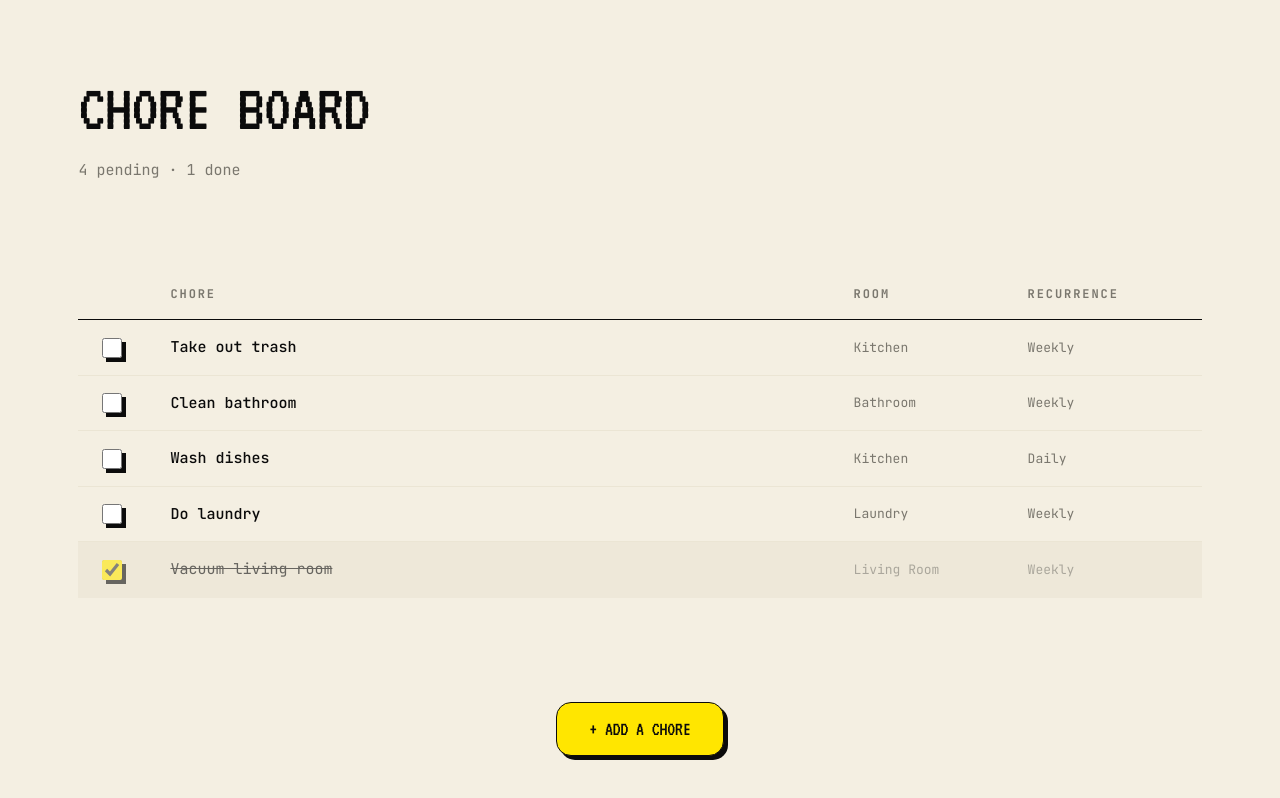
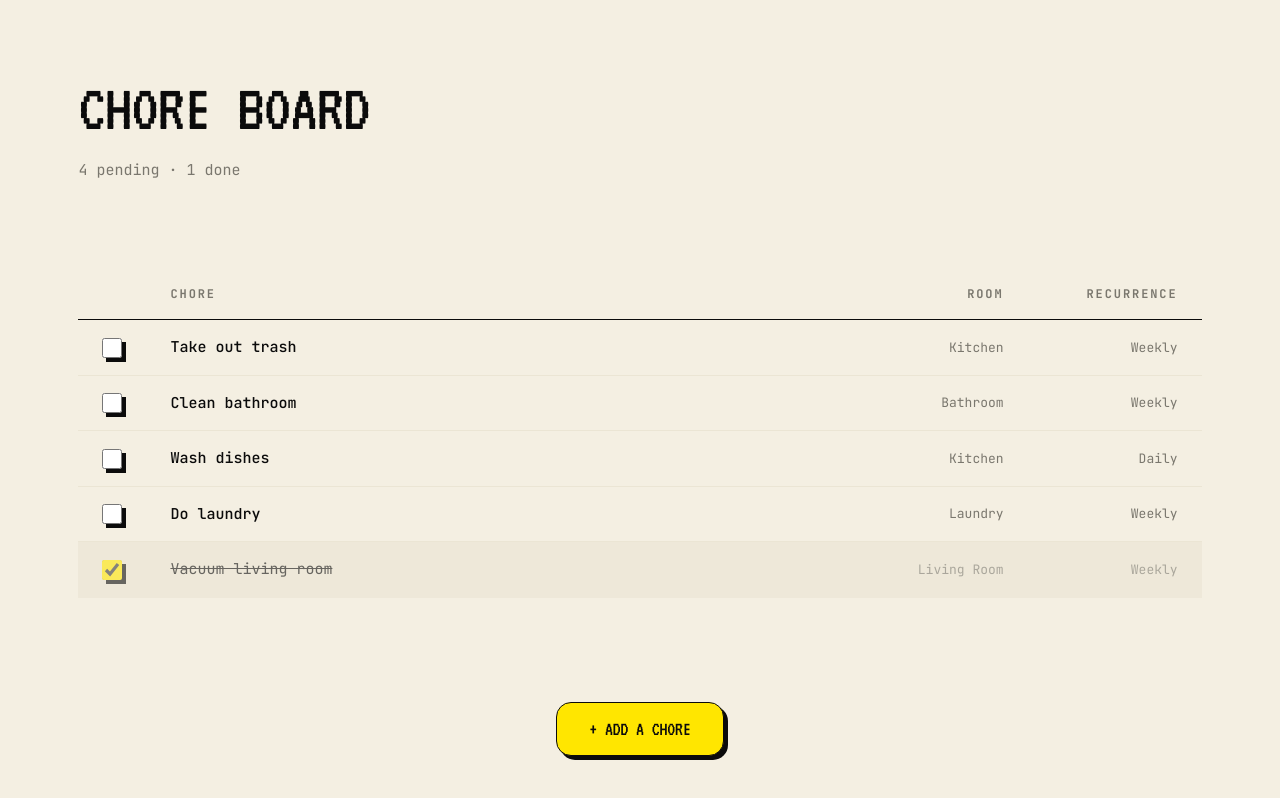
Before and after one commit to serenaengquist/chore-list, a Next.js app: page / in a window 1280 px wide. Shown: the top 798 px of the page. Built offline with nearby package versions, Linux system fonts and the light colour scheme.

Commit message:
Right-align Room and Recurrence columns
Changes:
- Room column: textAlign 'right'
- Recurrence column: textAlign 'right' (lines up at row end)
- Headers also right-aligned to match content
- Chore name stays left-aligned
- Clean visual layout with data anchored to edges

```diff
--- a/src/app/dashboard.tsx
+++ b/src/app/dashboard.tsx
@@ -172,13 +172,12 @@ export default function Dashboard() {
               letterSpacing: 'var(--tracking-wider)',
               color: 'var(--color-fg-muted)',
               fontWeight: 'bold',
-              textAlign: 'left',
             }}
           >
-            <div></div>
-            <div>CHORE</div>
-            <div>ROOM</div>
-            <div>RECURRENCE</div>
+            <div style={{ textAlign: 'left' }}></div>
+            <div style={{ textAlign: 'left' }}>CHORE</div>
+            <div style={{ textAlign: 'right' }}>ROOM</div>
+            <div style={{ textAlign: 'right' }}>RECURRENCE</div>
           </div>
 
           {/* Chore Rows */}
@@ -197,7 +196,6 @@ export default function Dashboard() {
                 transition: 'background-color 80ms linear',
                 backgroundColor: chore.status === 'done' ? 'var(--color-surface-sunk)' : 'transparent',
                 opacity: chore.status === 'done' ? 0.6 : 1,
-                textAlign: 'left',
               }}
               onMouseEnter={(e) => {
                 if (chore.status === 'pending') {
@@ -235,12 +233,12 @@ export default function Dashboard() {
               </div>
 
               {/* Room */}
-              <div style={{ fontSize: 'var(--text-body-sm)', color: 'var(--color-fg-muted)', textAlign: 'left' }}>
+              <div style={{ fontSize: 'var(--text-body-sm)', color: 'var(--color-fg-muted)', textAlign: 'right' }}>
                 {chore.room}
               </div>
 
               {/* Recurrence */}
-              <div style={{ fontSize: 'var(--text-body-sm)', color: 'var(--color-fg-muted)', textTransform: 'capitalize', textAlign: 'left' }}>
+              <div style={{ fontSize: 'var(--text-body-sm)', color: 'var(--color-fg-muted)', textTransform: 'capitalize', textAlign: 'right' }}>
                 {chore.recurrence}
               </div>
             </div>
```
